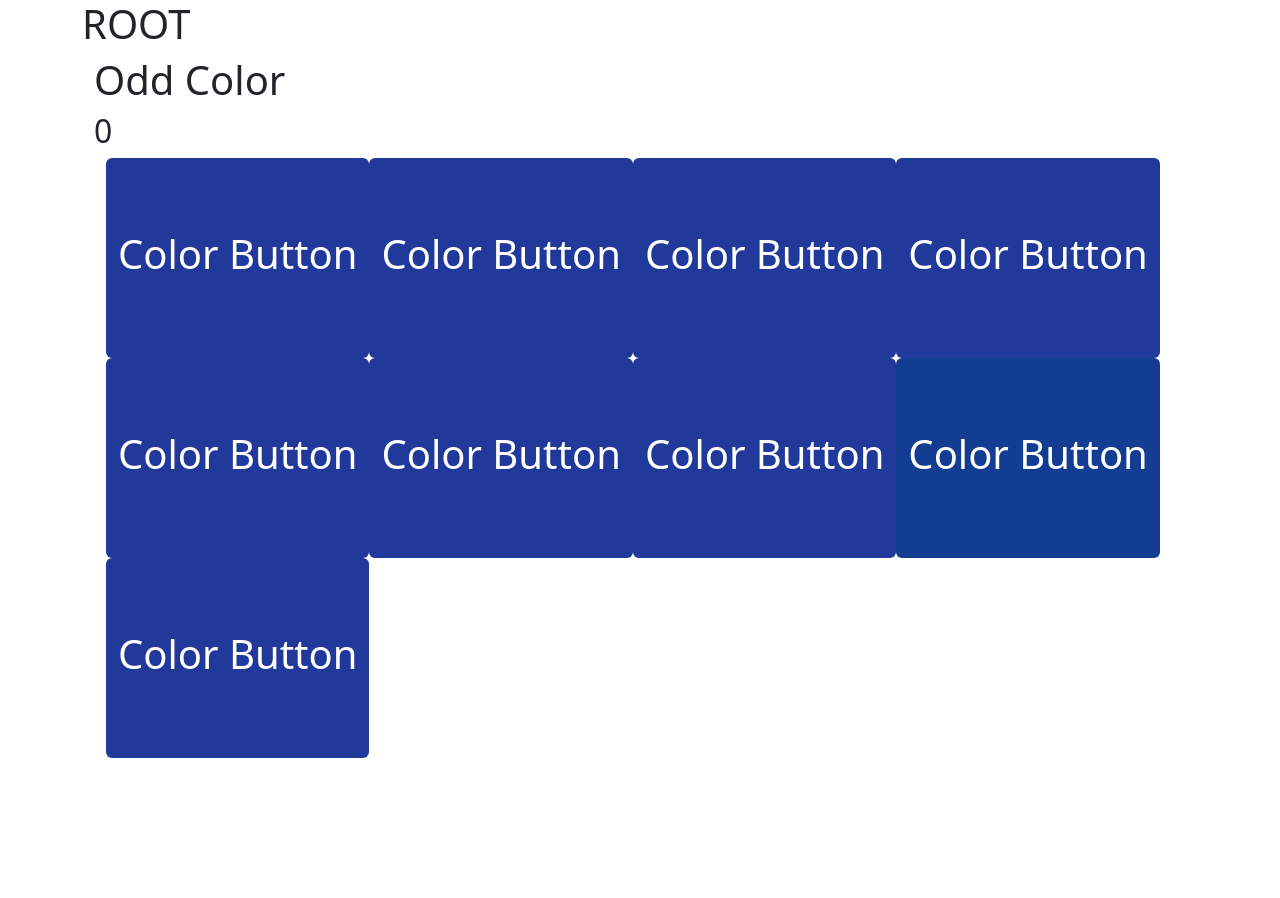
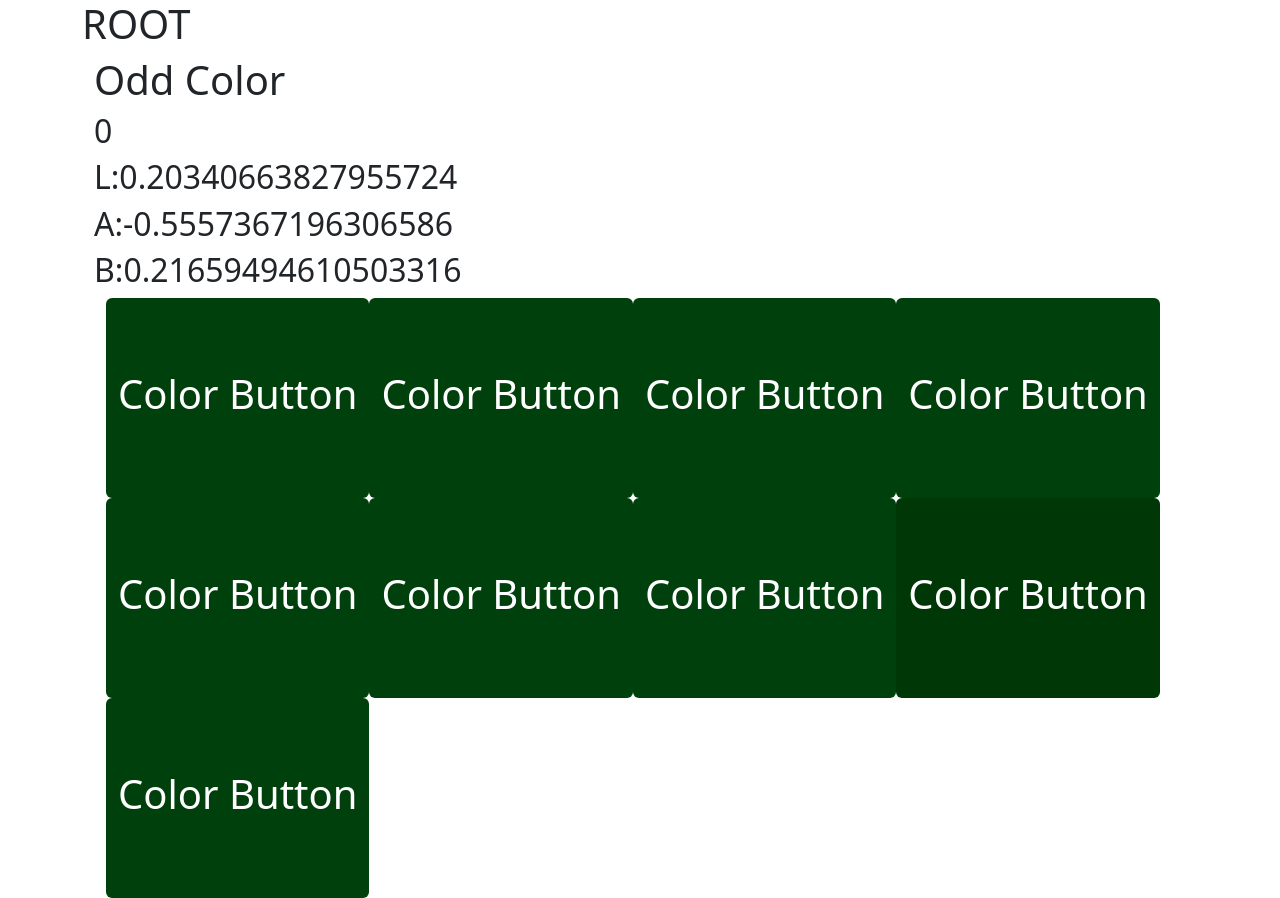
Before and after one commit to PitEG/art-trainer, a React (Vite) app: page /oddcolor in a window 1280 px wide. Before the commit the page ends 800 px from the top, so only its background shows below. Built offline with nearby package versions, Linux system fonts and the light colour scheme.

Commit message:
refactor: using lab instead of rgb

```diff
--- a/src/OddColor/OddColor.tsx
+++ b/src/OddColor/OddColor.tsx
@@ -4,18 +4,18 @@ import { useState } from "react";
 
 // RGB will be between [0.0,1.0]
 interface ColorButtonProps {
-  color: { r: number; g: number; b: number };
+  color: { l: number; a: number; b: number };
   action: () => void;
 }
 
 const ColorButton = (props: ColorButtonProps) => {
-  const r = props.color.r;
-  const g = props.color.g;
+  const l = props.color.l;
+  const a = props.color.a;
   const b = props.color.b;
 
   const styles = {
-    background: `rgb(${r * 255},${g * 255},${b * 255})`,
-    border: `rgb(${r * 255},${g * 255},${b * 255})`,
+    background: `lab(${l * 100.0} ${a * 100.0} ${b * 100.0})`,
+    border: `lab(${l * 100.0} ${a * 100.0} ${b * 100.0})`,
   };
   return (
     <Button className="ColorButton" style={styles} onClick={props.action}>
@@ -25,7 +25,7 @@ const ColorButton = (props: ColorButtonProps) => {
 };
 
 interface GridProps {
-  color: { r: number; g: number; b: number };
+  color: { l: number; a: number; b: number };
   difficulty: number;
   onCorrect: () => void;
   onWrong: () => void;
@@ -42,15 +42,17 @@ const Grid = (props: GridProps) => {
   const offset = (x: number, offset: number) =>
     x + (Math.random() * offset - offset / 2);
   const offColor = {
-    r: offset(props.color.r, 0.2),
-    g: offset(props.color.g, 0.2),
-    b: offset(props.color.b, 0.2),
+    l: offset(props.color.l, 0.15),
+    a: offset(props.color.a, 0.15),
+    b: offset(props.color.b, 0.15),
   };
   buttons.splice(
     answer,
     0,
     <ColorButton color={offColor} action={props.onCorrect} />,
   );
+  console.log("normal:", props.color);
+  console.log("odd:", offColor);
 
   return (
     <Container>
@@ -62,7 +64,11 @@ const Grid = (props: GridProps) => {
 const OddColor = () => {
   const [score, setScore] = useState(0);
   // select random color
-  const randomColor = { r: Math.random(), g: Math.random(), b: Math.random() };
+  const randomColor = {
+    l: Math.random() * 0.8 + 0.1, // l is between [0.1,0.9]
+    a: Math.random() * 2.0 - 1.0, // a is between [-1,1]
+    b: Math.random() * 2.0 - 1.0, // b is between [-1,1]
+  };
 
   const correct = () => {
     setScore(score + 1);
@@ -78,6 +84,9 @@ const OddColor = () => {
     <Container>
       <h1>Odd Color</h1>
       <h2>{score}</h2>
+      <h2> L:{randomColor.l} </h2>
+      <h2> A:{randomColor.a} </h2>
+      <h2> B:{randomColor.b} </h2>
       <Grid
         color={randomColor}
         difficulty={1}
```
